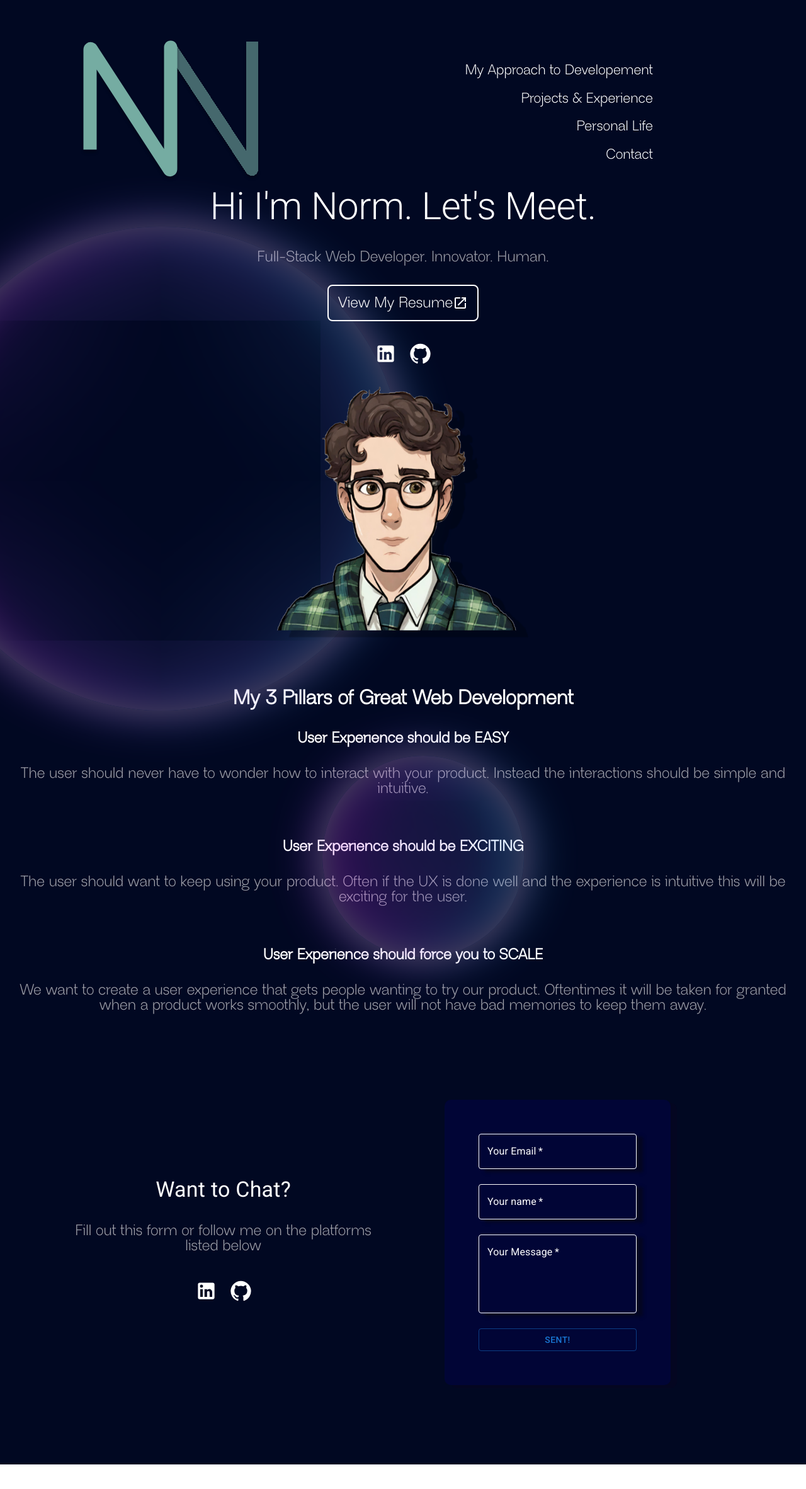
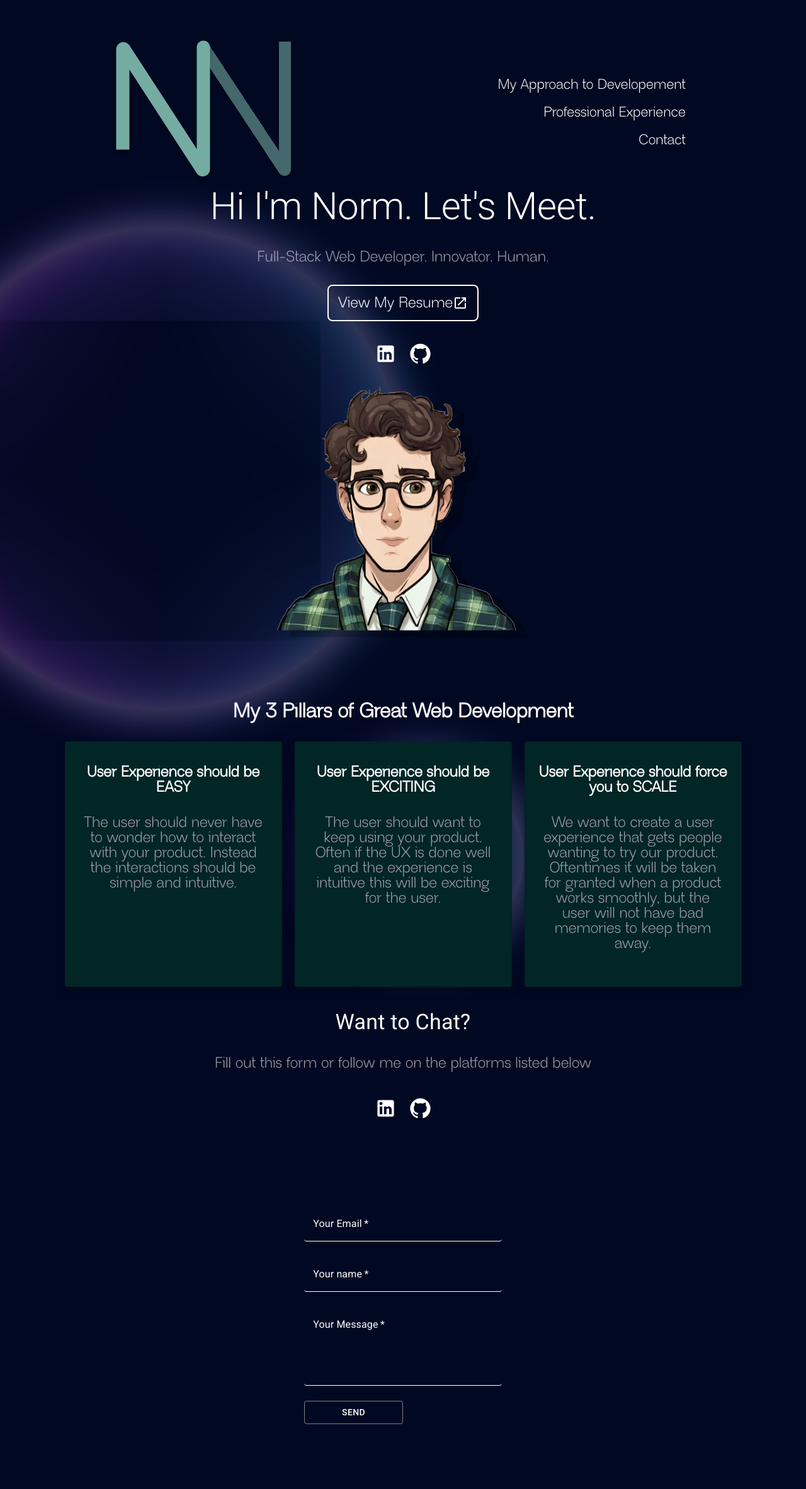
Before and after one commit to norm-norman/my-next-site, a Next.js app: page / in a window 1280 px wide. Shown: the top 2364 px of the page at 63% size. Before the commit the page ends 2325 px from the top, so only its background shows below. Built offline with nearby package versions, Linux system fonts and the light colour scheme; no server answers.

Commit message:
mvp done

```diff
--- /dev/null
+++ b/src/components/cards/development-pillar-card.js
@@ -0,0 +1,31 @@
+import React from 'react';
+import ValuePropWithHeader from '../text/value-prop-with-header';
+import Box from '@mui/material/Box';
+import Card from '@mui/material/Card';
+import CardActions from '@mui/material/CardActions';
+import CardContent from '@mui/material/CardContent';
+import Typography from '@mui/material/Typography';
+
+const DevelopmentPillarCard = ({ key, header, text }) => {
+  return (
+    <>
+      <Box sx={{ minWidth: 275, display: 'flex', zIndex: 2 }}>
+        <Card
+          key={key}
+          variant="outlined"
+          sx={{
+            backgroundColor: '#022526',
+            boxShadow: '0 8px 16px 0 rgba(0,0,0,0.2)',
+            maxWidth: 345,
+          }}
+        >
+          <CardContent>
+            <ValuePropWithHeader key={key} header={header} text={text} />
+          </CardContent>
+        </Card>
+      </Box>
+    </>
+  );
+};
+
+export default DevelopmentPillarCard;
--- a/src/components/contact-form.js
+++ b/src/components/contact-form.js
@@ -8,18 +8,17 @@ import Stack from '@mui/material/Stack';
 import TextField from '@mui/material/TextField';
 
 const TextInput = styled(TextField)({
-  boxShadow: '10px 5px 5px #040621',
   fontFamily: 'Neue Regrade',
   '& label.Mui-focused': {
     color: 'white',
   },
   '& .MuiOutlinedInput-root': {
-    borderColor: 'red',
     '& fieldset': {
       borderColor: '#fff',
+      borderWidth: '0 0 1px 0',
     },
     '&:hover fieldset': {
-      borderColor: '#fff',
+      borderColor: 'grey',
     },
     '&.Mui-focused fieldset': {
       borderColor: '#fff',
@@ -33,6 +32,16 @@ const TextInput = styled(TextField)({
   },
 });
 
+const SubmitButton = styled(Button)({
+  color: 'white',
+  borderColor: 'grey',
+  size: 'medium',
+  width: '50%',
+  '&:hover fieldset': {
+    borderColor: 'white',
+  },
+});
+
 const ContactForm = () => {
   const isLargeScreen = useMediaQuery('(min-width: 768px)');
 
@@ -40,7 +49,7 @@ const ContactForm = () => {
 
   const onSubmit = async (event) => {
     event.preventDefault();
-    setResult('aaaaaand');
+    setResult('Delivering');
     const formData = new FormData(event.target);
 
     formData.append('access_key', 'a65cff00-e7c2-47dd-9936-1edf258bea83');
@@ -70,10 +79,8 @@ const ContactForm = () => {
         display: 'grid',
         margin: isLargeScreen ? '10%' : '5%',
         width: isLargeScreen ? '35vw' : '75vw',
-        backgroundColor: '#010536',
         borderRadius: '10px',
-        boxShadow: '10px 5px #040621',
-        color: '#FFFFFF',
+        alignItems: 'center',
       }}
     >
       <Stack sx={{ padding: isLargeScreen ? '15%' : '10%' }} spacing={3}>
@@ -86,9 +93,9 @@ const ContactForm = () => {
           name="message"
           required
         />
-        <Button variant="outlined" type="submit">
-          {result || 'Sent!'}
-        </Button>
+        <SubmitButton variant="outlined" type="submit">
+          {result || 'Send'}
+        </SubmitButton>
       </Stack>
     </Box>
   );
--- a/src/components/layout/footer.js
+++ b/src/components/layout/footer.js
@@ -3,14 +3,16 @@ import SocialMediaIconButtons from '../buttons/social-media-icon-buttons';
 import ContactForm from '../contact-form';
 import HeadingText from '../text/heading-text';
 import Stack from '@mui/material/Stack';
+import { useMediaQuery } from '@mui/material';
 
 const Footer = () => {
+  const isLargeScreen = useMediaQuery('(min-width:1672px)');
   return (
     <Stack
-      id={'Contact'}
+      id={'contact'}
       alignItems={'center'}
       sx={{ paddingBottom: '20px', color: 'white' }}
-      direction={'row'}
+      direction={isLargeScreen ? 'row' : 'column'}
     >
       <Stack justifyContent={'center'} alignItems={'center'}>
         <HeadingText level={'h4'} text={'Want to Chat?'} />
--- a/src/components/layout/layout.js
+++ b/src/components/layout/layout.js
@@ -1,5 +1,5 @@
 import React from 'react';
-import NavigationHeaderDesktop from './navigation/nav-header-desktop';
+import NavigationHeader from './navigation/nav-header-desktop';
 import NavigationHeaderMobile from './navigation/nav-header-mobile';
 import Footer from './footer';
 import useMediaQuery from '@mui/material/useMediaQuery';
@@ -11,11 +11,7 @@ export default function Layout({ children }) {
     <>
       <div className="container">
         <main>
-          {isLargeScreen ? (
-            <NavigationHeaderDesktop />
-          ) : (
-            <NavigationHeaderMobile />
-          )}
+          <NavigationHeader isLargeScreen={isLargeScreen} />
           {children}
           <Footer />
         </main>
--- a/src/components/layout/navigation/nav-header-desktop.js
+++ b/src/components/layout/navigation/nav-header-desktop.js
@@ -17,9 +17,9 @@ const NavigationButtons = styled(ButtonBase)(({ theme }) => ({
   },
 }));
 
-const NavigationHeaderDesktop = () => {
+const NavigationHeader = ({ isLargeScreen }) => {
   return (
-    <Box sx={{ width: '100%', paddingX: '10%', paddingTop: '5%' }}>
+    <Box sx={{ paddingX: '10%', paddingTop: '5%' }}>
       <Grid
         container
         spacing={5}
@@ -31,24 +31,23 @@ const NavigationHeaderDesktop = () => {
           <SiteLogoSVG />
         </Grid>
         <Grid item xs={6} justifyContent={'end'}>
+          {isLargeScreen && (
             <Stack id="navigationButtons" alignItems={'end'}>
-            <NavigationButtons variation={'text'} href={'#aboutMe'}>
+              <NavigationButtons variation={'text'} href={'#methodology'}>
                 My Approach to Developement
               </NavigationButtons>
-            <NavigationButtons variation={'text'} href={'#aboutMe'}>
-              Projects & Experience
+              <NavigationButtons variation={'text'} href={'#experience'}>
+                Professional Experience
               </NavigationButtons>
-            <NavigationButtons variation={'text'} href={'#aboutMe'}>
-              Personal Life
-            </NavigationButtons>
-            <NavigationButtons variation={'text'} href={'#aboutMe'}>
+              <NavigationButtons variation={'text'} href={'#contact'}>
                 Contact
               </NavigationButtons>
             </Stack>
+          )}
         </Grid>
       </Grid>
     </Box>
   );
 };
 
-export default NavigationHeaderDesktop;
+export default NavigationHeader;
--- /dev/null
+++ b/src/sections/experience.js
@@ -0,0 +1,5 @@
+const Experience = () => {
+  return <p>Professional Experience</p>;
+};
+
+export default Experience;
--- a/src/sections/web-development-pillars.js
+++ b/src/sections/web-development-pillars.js
@@ -1,5 +1,7 @@
-import ValuePropWithHeader from '../components/text/value-prop-with-header';
-import Stack from '@mui/material/Stack';
+import React from 'react';
+import Grid from '@mui/material/Grid';
+import Box from '@mui/material/Box';
+import DevelopmentPillarCard from '../components/cards/development-pillar-card';
 
 const pillarTexts = [
   {
@@ -21,20 +23,26 @@ const pillarTexts = [
 
 const WebDevelopmentPillars = () => {
   return (
-    <>
-      <Stack
-        spacing={{ xs: 1, sm: 2 }}
-        display="flex"
-        justifyContent={'center'}
-        alignItems={'center'}
-        sx={{ paddingX: 2, textAlign: 'center' }}
-      >
+    <Grid
+      id={'methodology'}
+      container
+      display="flex"
+      alignItems={'stretch'}
+      justifyContent={'center'}
+      sx={{ paddingX: 2, textAlign: 'center', paddingBottom: '25px' }}
+    >
+      <Grid item md={12}>
         <h1>My 3 Pillars of Great Web Development</h1>{' '}
-        {pillarTexts.map(({ id, header, text }) => {
-          return <ValuePropWithHeader key={id} header={header} text={text} />;
-        })}
-      </Stack>
-    </>
+      </Grid>
+
+      {pillarTexts.map(({ id, header, text }) => {
+        return (
+          <Grid item sx={{ display: 'flex', padding: '10px' }}>
+            <DevelopmentPillarCard key={id} header={header} text={text} />{' '}
+          </Grid>
+        );
+      })}
+    </Grid>
   );
 };
 
--- a/styles/globals.css
+++ b/styles/globals.css
@@ -72,9 +72,7 @@ p {
 
 @media (max-width: 768px) {
   #cartoonProfessionalMeWrapper {
-    position: absolute;
     bottom: -2em;
-    padding-bottom: 0;
   }
 }
 
@@ -83,7 +81,6 @@ p {
   #orb2,
   #cartoonProfessionalMeWrapper,
   #cartoonProfessionalMe {
-    position: relative;
     width: 200px;
     height: 200px;
   }
```
Lines whose indentation alone changed are shown as unchanged.
